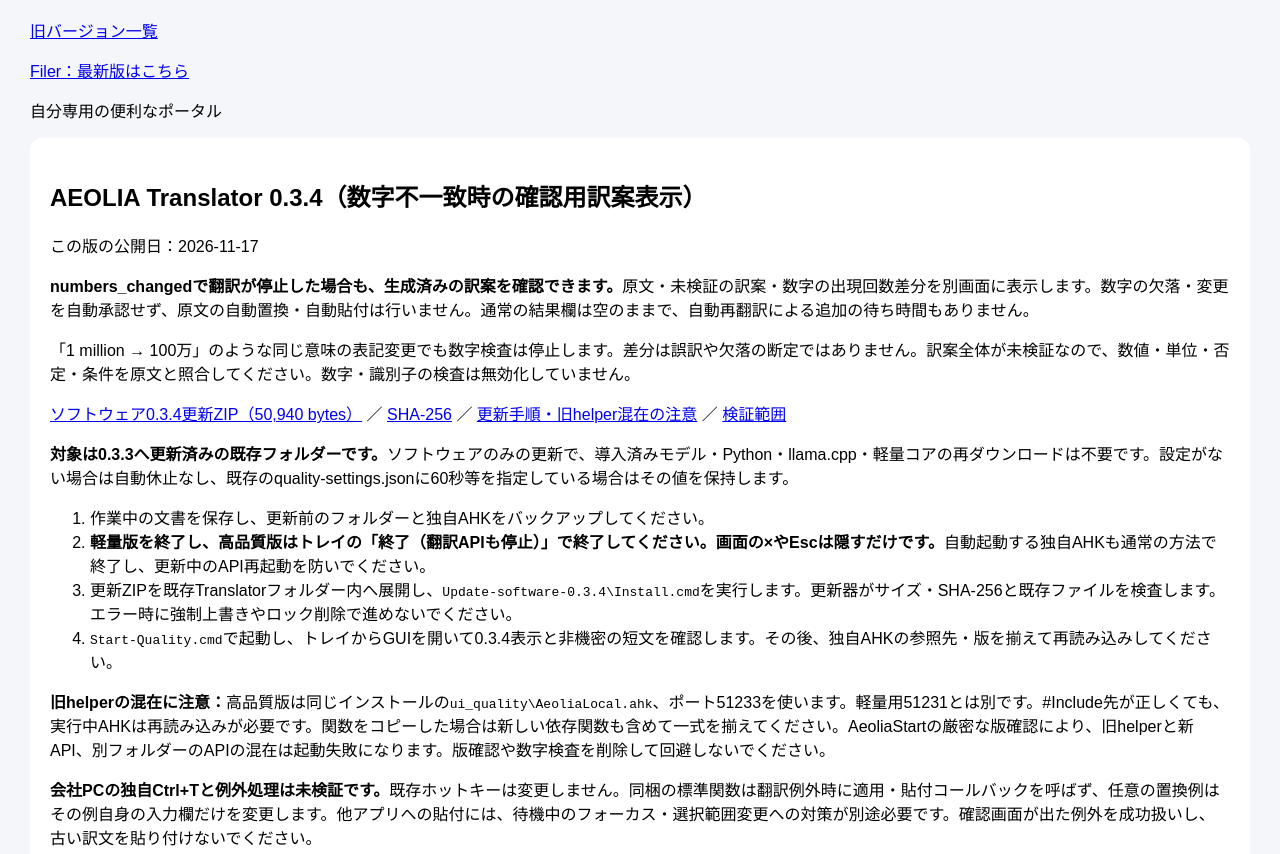
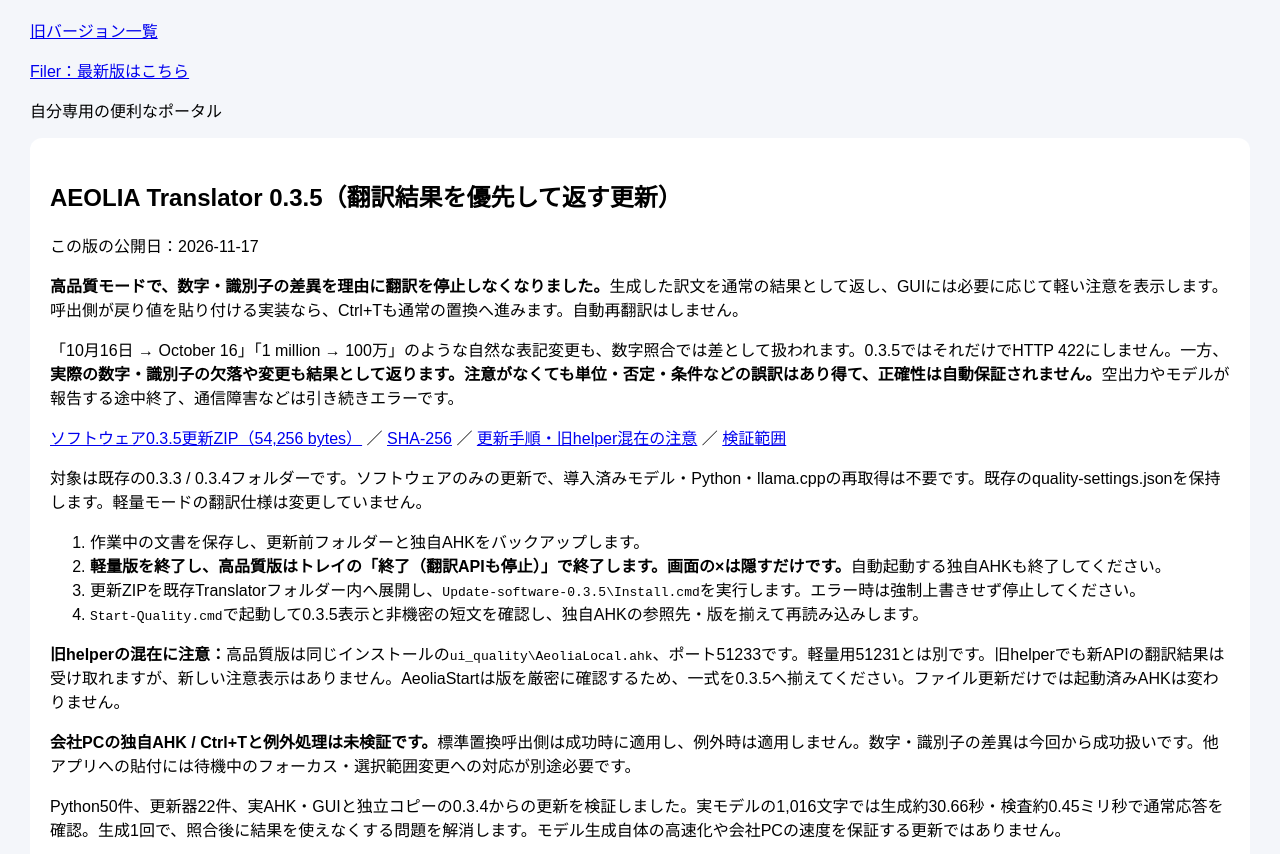
Before and after one commit to takami0606/takami0606.github.io, a plain HTML site: page index.html in a window 1280 px wide. Shown: the part 70-924 px from the top of the page. Drawn offline with Linux system fonts and the light colour scheme.

Commit message:
Publish Translator 0.3.5 result-first translation update and instructions

```diff
--- a/index.html
+++ b/index.html
@@ -44,32 +44,42 @@
   <p>自分専用の便利なポータル</p>
 
   <section class="card" id="aeolia-translator">
-    <h2>AEOLIA Translator 0.3.4（数字不一致時の確認用訳案表示）</h2>
+    <h2>AEOLIA Translator 0.3.5（翻訳結果を優先して返す更新）</h2>
     <p class="release-date">この版の公開日：2026-11-17</p>
-    <p><strong>numbers_changedで翻訳が停止した場合も、生成済みの訳案を確認できます。</strong>原文・未検証の訳案・数字の出現回数差分を別画面に表示します。数字の欠落・変更を自動承認せず、原文の自動置換・自動貼付は行いません。通常の結果欄は空のままで、自動再翻訳による追加の待ち時間もありません。</p>
-    <p>「1 million → 100万」のような同じ意味の表記変更でも数字検査は停止します。差分は誤訳や欠落の断定ではありません。訳案全体が未検証なので、数値・単位・否定・条件を原文と照合してください。数字・識別子の検査は無効化していません。</p>
-    <p><a href="downloads/AEOLIA-Translator-software-0.3.4-installer.zip">ソフトウェア0.3.4更新ZIP（50,940 bytes）</a> ／ <a href="downloads/AEOLIA-Translator-software-0.3.4-installer.zip.sha256">SHA-256</a> ／ <a href="downloads/Translator-0.3.4-update-notes.txt">更新手順・旧helper混在の注意</a> ／ <a href="downloads/Translator-0.3.4-verification.txt">検証範囲</a></p>
-    <p><strong>対象は0.3.3へ更新済みの既存フォルダーです。</strong>ソフトウェアのみの更新で、導入済みモデル・Python・llama.cpp・軽量コアの再ダウンロードは不要です。設定がない場合は自動休止なし、既存のquality-settings.jsonに60秒等を指定している場合はその値を保持します。</p>
+    <p><strong>高品質モードで、数字・識別子の差異を理由に翻訳を停止しなくなりました。</strong>生成した訳文を通常の結果として返し、GUIには必要に応じて軽い注意を表示します。呼出側が戻り値を貼り付ける実装なら、Ctrl+Tも通常の置換へ進みます。自動再翻訳はしません。</p>
+    <p>「10月16日 → October 16」「1 million → 100万」のような自然な表記変更も、数字照合では差として扱われます。0.3.5ではそれだけでHTTP 422にしません。一方、<strong>実際の数字・識別子の欠落や変更も結果として返ります。注意がなくても単位・否定・条件などの誤訳はあり得て、正確性は自動保証されません。</strong>空出力やモデルが報告する途中終了、通信障害などは引き続きエラーです。</p>
+    <p><a href="downloads/AEOLIA-Translator-software-0.3.5-installer.zip">ソフトウェア0.3.5更新ZIP（54,256 bytes）</a> ／ <a href="downloads/AEOLIA-Translator-software-0.3.5-installer.zip.sha256">SHA-256</a> ／ <a href="downloads/Translator-0.3.5-update-notes.txt">更新手順・旧helper混在の注意</a> ／ <a href="downloads/Translator-0.3.5-verification.txt">検証範囲</a></p>
+    <p>対象は既存の0.3.3 / 0.3.4フォルダーです。ソフトウェアのみの更新で、導入済みモデル・Python・llama.cppの再取得は不要です。既存のquality-settings.jsonを保持します。軽量モードの翻訳仕様は変更していません。</p>
     <ol>
-      <li>作業中の文書を保存し、更新前のフォルダーと独自AHKをバックアップしてください。</li>
-      <li><strong>軽量版を終了し、高品質版はトレイの「終了（翻訳APIも停止）」で終了してください。画面の×やEscは隠すだけです。</strong>自動起動する独自AHKも通常の方法で終了し、更新中のAPI再起動を防いでください。</li>
-      <li>更新ZIPを既存Translatorフォルダー内へ展開し、<code>Update-software-0.3.4\Install.cmd</code>を実行します。更新器がサイズ・SHA-256と既存ファイルを検査します。エラー時に強制上書きやロック削除で進めないでください。</li>
-      <li><code>Start-Quality.cmd</code>で起動し、トレイからGUIを開いて0.3.4表示と非機密の短文を確認します。その後、独自AHKの参照先・版を揃えて再読み込みしてください。</li>
+      <li>作業中の文書を保存し、更新前フォルダーと独自AHKをバックアップします。</li>
+      <li><strong>軽量版を終了し、高品質版はトレイの「終了（翻訳APIも停止）」で終了します。画面の×は隠すだけです。</strong>自動起動する独自AHKも終了してください。</li>
+      <li>更新ZIPを既存Translatorフォルダー内へ展開し、<code>Update-software-0.3.5\Install.cmd</code>を実行します。エラー時は強制上書きせず停止してください。</li>
+      <li><code>Start-Quality.cmd</code>で起動して0.3.5表示と非機密の短文を確認し、独自AHKの参照先・版を揃えて再読み込みします。</li>
     </ol>
-    <p><strong>旧helperの混在に注意：</strong>高品質版は同じインストールの<code>ui_quality\AeoliaLocal.ahk</code>、ポート51233を使います。軽量用51231とは別です。#Include先が正しくても、実行中AHKは再読み込みが必要です。関数をコピーした場合は新しい依存関数も含めて一式を揃えてください。AeoliaStartの厳密な版確認により、旧helperと新API、別フォルダーのAPIの混在は起動失敗になります。版確認や数字検査を削除して回避しないでください。</p>
-    <p><strong>会社PCの独自Ctrl+Tと例外処理は未検証です。</strong>既存ホットキーは変更しません。同梱の標準関数は翻訳例外時に適用・貼付コールバックを呼ばず、任意の置換例はその例自身の入力欄だけを変更します。他アプリへの貼付には、待機中のフォーカス・選択範囲変更への対策が別途必要です。確認画面が出た例外を成功扱いし、古い訳文を貼り付けないでください。</p>
-    <p>手元の合成入力で52回帰試験・22更新器試験、実AHKの模擬呼出側、GUIを確認。実モデルでは短文と958文字を検証し、958文字は約38秒・生成1回で確認用訳案を表示しました。会社文・会社PCの速度・独自マクロの動作保証ではありません。初回長文試験には原因未特定のクリップボード変化があり、画面操作と分けた再試験で非置換・不変更を確認しましたが、初回原因は未解明です。</p>
-    <p>高品質版はトレイ常駐です。手動休止後は次の翻訳で再ロードします。翻訳はローカル処理で、原文・訳文のログ保存や外部AIへの自動送信はしません。会社の持込み・実行ルールに従い、制限は回避せずIT担当へ確認してください。各部品の同梱ライセンスが適用されます。</p>
+    <p><strong>旧helperの混在に注意：</strong>高品質版は同じインストールの<code>ui_quality\AeoliaLocal.ahk</code>、ポート51233です。軽量用51231とは別です。旧helperでも新APIの翻訳結果は受け取れますが、新しい注意表示はありません。AeoliaStartは版を厳密に確認するため、一式を0.3.5へ揃えてください。ファイル更新だけでは起動済みAHKは変わりません。</p>
+    <p><strong>会社PCの独自AHK / Ctrl+Tと例外処理は未検証です。</strong>標準置換呼出側は成功時に適用し、例外時は適用しません。数字・識別子の差異は今回から成功扱いです。他アプリへの貼付には待機中のフォーカス・選択範囲変更への対応が別途必要です。</p>
+    <p>Python50件、更新器22件、実AHK・GUIと独立コピーの0.3.4からの更新を検証しました。実モデルの1,016文字では生成約30.66秒・検査約0.45ミリ秒で通常応答を確認。生成1回で、照合後に結果を使えなくする問題を解消します。モデル生成自体の高速化や会社PCの速度を保証する更新ではありません。</p>
+    <p>高品質版はトレイ常駐で、手動休止後は次の翻訳で再ロードします。翻訳はローカル処理で、原文・訳文をログ保存せず、外部AIへ自動送信しません。会社の持込み・実行ルールに従ってください。</p>
     <details><summary>高品質コアを追加する場合（導入済みなら不要）</summary>
+
     <p>高精度モードを追加するときだけ、次の3ファイルも必要です：<a href="https://github.com/takami0606/takami0606.github.io/releases/download/aeolia-translator-v0.3.0-trial/AEOLIA-Translator-quality-core-1.0.0-installer.zip">② 高精度コア導入用ZIP（8,436 bytes）</a>、<a href="https://github.com/takami0606/takami0606.github.io/releases/download/aeolia-translator-v0.3.0-trial/AEOLIA-Translator-quality-core-1.0.0.zip.part01">③ part01（1.5GB）</a>、<a href="https://github.com/takami0606/takami0606.github.io/releases/download/aeolia-translator-v0.3.0-trial/AEOLIA-Translator-quality-core-1.0.0.zip.part02">④ part02（約978MB）</a>。</p>
+
       <p><a href="https://github.com/takami0606/takami0606.github.io/releases/tag/aeolia-translator-v0.3.0-trial">コアの導入手順・全ファイル</a>。part01・part02は高品質コア更新フォルダーのInstall.cmdと同じ場所へ置いて実行します。partを個別に解凍しないでください。高品質導入前は10GB以上の空きを目安に確保してください。</p>
+
     </details>
-    <p>旧版：<a href="downloads/AEOLIA-Translator-software-0.3.3-installer.zip">ソフトウェア0.3.3</a> ／ <a href="downloads/Translator-0.3.3-update-notes.txt">0.3.3の説明</a> ／ <a href="downloads/AEOLIA-Translator-software-0.3.2-installer.zip">0.3.2</a> ／ <a href="downloads/AEOLIA-Translator-software-0.3.1-installer.zip">0.3.1</a></p>
+
+    <p>旧版：<a href="downloads/AEOLIA-Translator-software-0.3.4-installer.zip">ソフトウェア0.3.4</a> ／ <a href="downloads/AEOLIA-Translator-software-0.3.3-installer.zip">ソフトウェア0.3.3</a> ／ <a href="downloads/Translator-0.3.3-update-notes.txt">0.3.3の説明</a> ／ <a href="downloads/AEOLIA-Translator-software-0.3.2-installer.zip">0.3.2</a> ／ <a href="downloads/AEOLIA-Translator-software-0.3.1-installer.zip">0.3.1</a></p>
+
     <details><summary>初めて導入する方・軽量コアを再導入する方</summary>
-      <p>新規導入では初回セットの後、<a href="downloads/AEOLIA-Translator-software-0.3.3-installer.zip">ソフトウェア0.3.3</a>を適用してから0.3.4へ更新してください。0.3.4の更新確認は0.3.3を基準に行っています。</p>
+
+      <p>新規導入では初回セットの後、<a href="downloads/AEOLIA-Translator-software-0.3.3-installer.zip">ソフトウェア0.3.3</a>を適用してから0.3.5へ更新してください。0.3.5の更新確認は0.3.4を基準に行っています。</p>
+
       <p>初回は共通Python/AHKを含む<a href="https://github.com/takami0606/takami0606.github.io/releases/download/aeolia-translator-v0.2.0-trial/AEOLIA-Translator-0.2.0-win-x64-first-run.zip">0.2.0初回セット（149,181,758 bytes）</a>から開始してください。軽量初回のみCTranslate2を公式PyPIのfiles.pythonhosted.orgから約20.7MB取得します。必要なVC++ランタイムがない場合はIT部門に確認してください。</p>
+
       <p>軽量コアの再導入のみ：<a href="https://github.com/takami0606/takami0606.github.io/releases/download/aeolia-translator-v0.3.0-trial/AEOLIA-Translator-light-core-0.2.0-installer.zip">軽量コア導入用ZIP</a>と<a href="https://github.com/takami0606/takami0606.github.io/releases/download/aeolia-translator-v0.3.0-trial/AEOLIA-Translator-light-core-0.2.0.zip">軽量コア0.2.0（149,081,919 bytes）</a>。既存利用者には不要で、これだけでは新規導入できません。</p>
+
     </details>
+
   </section>
 
   <div class="card">
```
Also changed, not shown: downloads/Translator-0.3.5-update-notes.txt (added), downloads/Translator-0.3.5-verification.txt (added), 2 other files.
